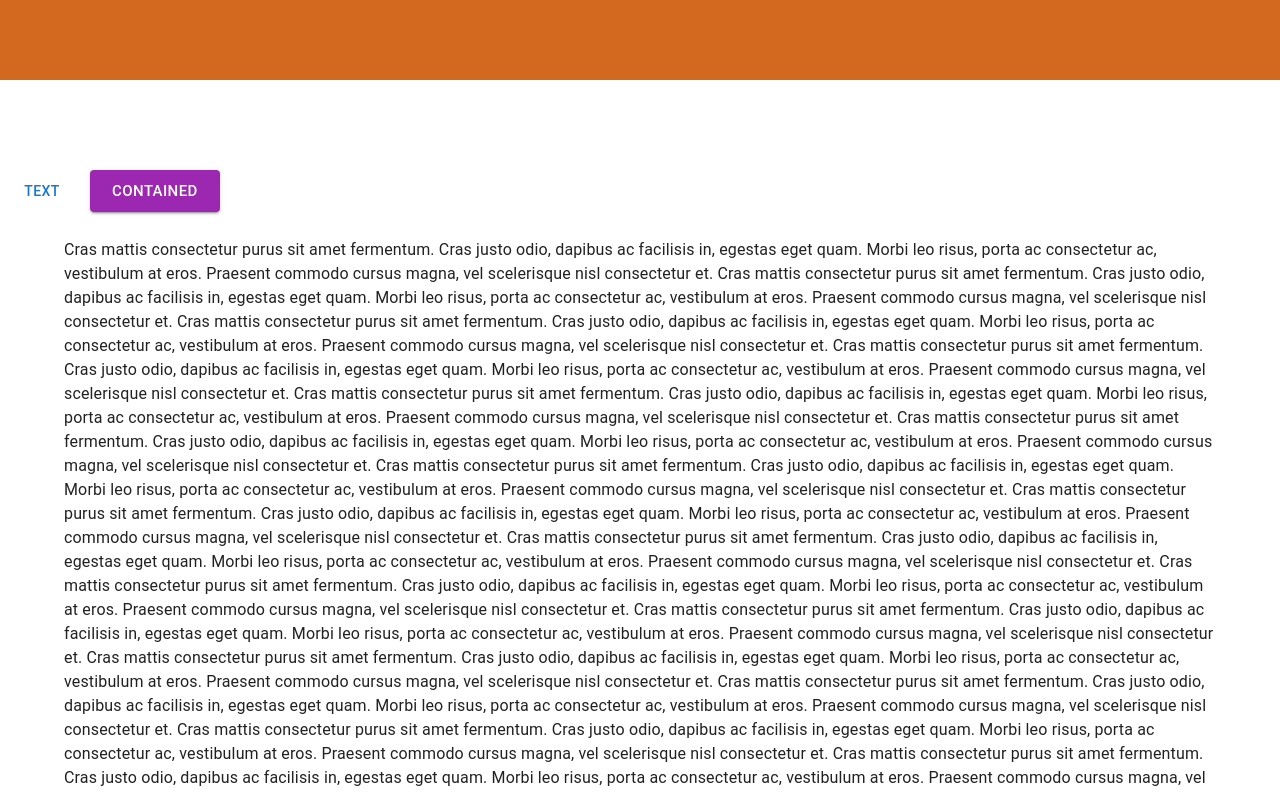
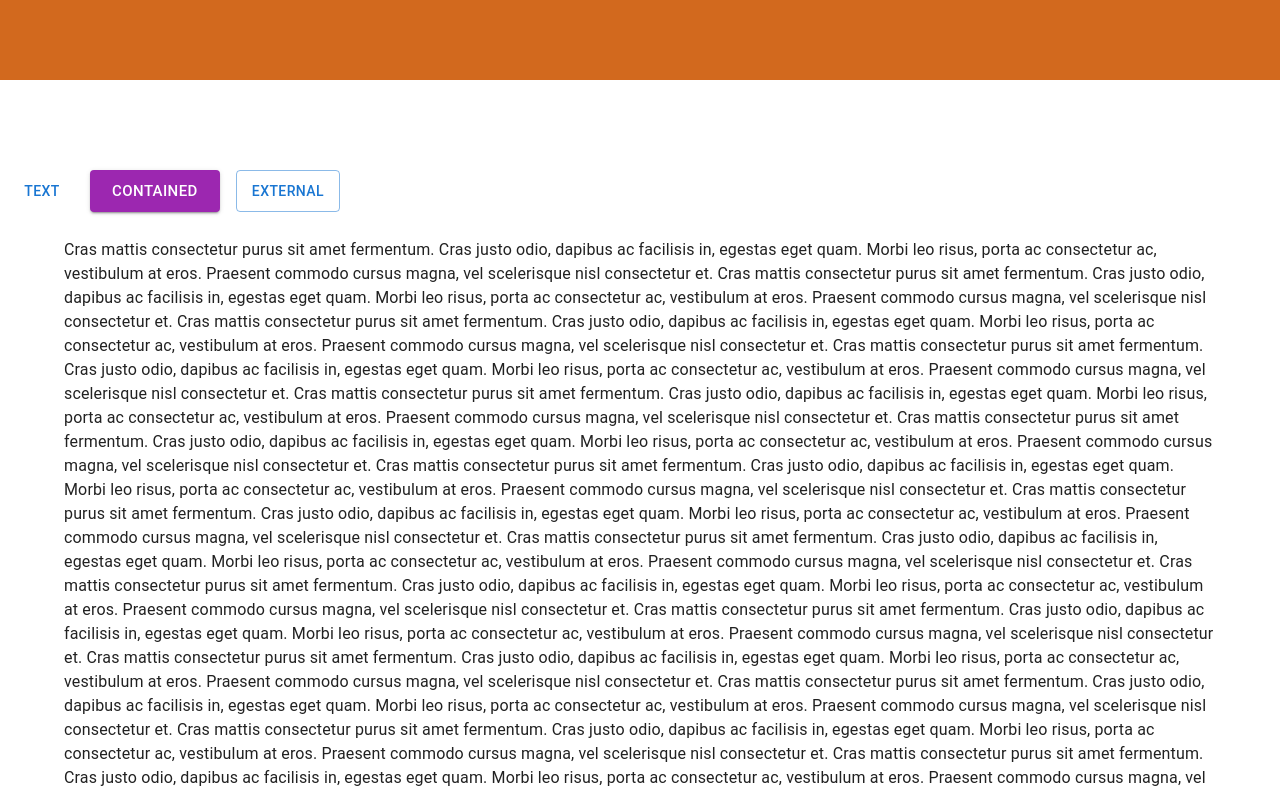
Before and after one commit to Ted2121/react-molecules, a React (Vite) app in the folder react-molecules/: page / in a window 1280 px wide. Shown: the top 792 px of the page. Built offline with nearby package versions, Linux system fonts and the light colour scheme.

Commit message:
Added external link button example

```diff
--- a/react-molecules/src/App.jsx
+++ b/react-molecules/src/App.jsx
@@ -5,6 +5,7 @@ import PinnedBoxExample from "./examples/appbar/pinned-box.example";
 import { getElevatedAppBarStyles } from "./examples/appbar/appbar-stylesheet.example";
 import "./examples/appbar/appbar-styling-with-class.example.css";
 import Buttons from "./examples/button/buttons.example";
+import { Router } from "react-router-dom";
 
 function App() {
   return (
--- a/react-molecules/src/button/button.component.tsx
+++ b/react-molecules/src/button/button.component.tsx
@@ -2,6 +2,7 @@ import ButtonProps, { ButtonVariant, ColorVariant, HrefTarget, SizeVariant } fro
 import * as React from 'react';
 import Button from '@mui/material/Button';
 import { useHandleAnchorClick } from "./hooks/use-handle-anchor-click.hook";
+import { useNavigate } from "react-router-dom";
 
 export default function ButtonComponent(props: ButtonProps) {
     //#region props
@@ -74,10 +75,10 @@ export function SimpleButton({
     target,
     removeNoreferrer
 }: SimpleButtonProps) {
-    const onAnchorClick = href ? useHandleAnchorClick(href, target, removeNoreferrer) : undefined;
+    const navigate = useNavigate();
+    const onAnchorClick = href ? useHandleAnchorClick(navigate, href, target, removeNoreferrer) : undefined;
 
     return (
-
         <Button
             id={id}
             disabled={disabled}
--- a/react-molecules/src/button/hooks/use-handle-anchor-click.hook.ts
+++ b/react-molecules/src/button/hooks/use-handle-anchor-click.hook.ts
@@ -1,9 +1,8 @@
-import { useNavigate } from 'react-router-dom';
+import { NavigateFunction } from "react-router-dom";
 
-export const useHandleAnchorClick = (href: string, target?: string, removeNoreferrer?: boolean) => {
-    const navigate = useNavigate();
+export const useHandleAnchorClick = (navigate: NavigateFunction, href: string, target?: string, removeNoreferrer?: boolean) => {
 
-    const options = removeNoreferrer ? "noopener" : "noopener,noreferrer";
+    const options = removeNoreferrer ? 'noopener' : 'noopener,noreferrer';
 
     const handleAnchorClick = (event: React.MouseEvent<HTMLAnchorElement | HTMLButtonElement, MouseEvent>) => {
         event.preventDefault();
@@ -12,13 +11,13 @@ export const useHandleAnchorClick = (href: string, target?: string, removeNorefe
 
         let finalHref = href;
 
-        if (href.startsWith("www")) {
+        if (href.startsWith('www')) {
             finalHref = `https://${href}`; // Default to https
         }
 
-        if (href.startsWith("http")) {
+        if (href.startsWith('http')) {
             // External link - with changed default from _self to _blank
-            const finalTarget = target || "_blank";
+            const finalTarget = target || '_blank';
             window.open(finalHref, finalTarget, options);
         } else {
             // Internal route (using react-router-dom)
--- a/react-molecules/src/button/types/button-props.model.ts
+++ b/react-molecules/src/button/types/button-props.model.ts
@@ -1,4 +1,4 @@
-import { MouseEventHandler, ReactElement } from "react";
+import { MouseEventHandler, ReactElement } from 'react';
 
 export default interface ButtonProps {
     labelText: string;
--- a/react-molecules/src/examples/appbar/appbar-stylesheet.example.ts
+++ b/react-molecules/src/examples/appbar/appbar-stylesheet.example.ts
@@ -1,4 +1,4 @@
-import ElevatedAppbarStylesheet from "../../navigation-bars/appbar/types/elevated-appbar.stylesheet";
+import ElevatedAppbarStylesheet from '../../navigation-bars/appbar/types/elevated-appbar.stylesheet';
 
 export function getElevatedAppBarStyles(): ElevatedAppbarStylesheet {
     return {
--- a/react-molecules/src/examples/button/button-resolver.example.ts
+++ b/react-molecules/src/examples/button/button-resolver.example.ts
@@ -1,4 +1,4 @@
-import ButtonProps from "../../button/types/button-props.model";
+import ButtonProps from '../../button/types/button-props.model';
 
 export function getTextButton(labelText: string, tooltipText?: string, id?: string): ButtonProps {
     return {
--- a/react-molecules/src/examples/button/buttons.example.tsx
+++ b/react-molecules/src/examples/button/buttons.example.tsx
@@ -1,16 +1,25 @@
 import * as React from 'react';
-import { Box } from "@mui/material";
+import { Box } from '@mui/material';
 import ButtonComponent from '../../button/button.component';
 import { getContainedLargeButton, getTextButton } from './button-resolver.example';
+import ButtonProps from '../../button/types/button-props.model';
 
 export default function Buttons() {
-    const textButtonProps = getTextButton("Text");
-    const containedButtonProps = getContainedLargeButton("Contained");
+
+    const textButtonProps = getTextButton('Text');
+    const containedButtonProps = getContainedLargeButton('Contained');
+    // showcasing creating the button config locally
+    const externalLinkButton : ButtonProps = {
+        labelText: 'external',
+        variant: 'outlined',
+        href: 'https://github.com',
+    }
 
     return (
-        <Box sx={{ display: "flex", gap:2, padding: "10px" }}>
+        <Box sx={{ display: 'flex', gap:2, padding: '10px' }}>
             <ButtonComponent {...textButtonProps} />
             <ButtonComponent {...containedButtonProps} />
+            <ButtonComponent {...externalLinkButton} />
         </Box>
     )
 }
--- a/react-molecules/src/main.jsx
+++ b/react-molecules/src/main.jsx
@@ -1,9 +1,15 @@
 import { StrictMode } from 'react'
 import { createRoot } from 'react-dom/client'
 import App from './App.jsx'
+import { BrowserRouter, Route, Routes } from 'react-router-dom'
+
 
 createRoot(document.getElementById('root')).render(
   <StrictMode>
-    <App />
+    <BrowserRouter>
+      <Routes>
+        <Route path='/' element={<App />} />
+      </Routes>
+    </BrowserRouter>
   </StrictMode>,
 )
--- a/react-molecules/src/navigation-bars/appbar/types/appbar-props.model.ts
+++ b/react-molecules/src/navigation-bars/appbar/types/appbar-props.model.ts
@@ -1,4 +1,4 @@
-import ElevatedAppbarStylesheet from "./elevated-appbar.stylesheet";
+import ElevatedAppbarStylesheet from './elevated-appbar.stylesheet';
 
 export default interface AppBarProps {
     children?: React.ReactElement<any>;
```
